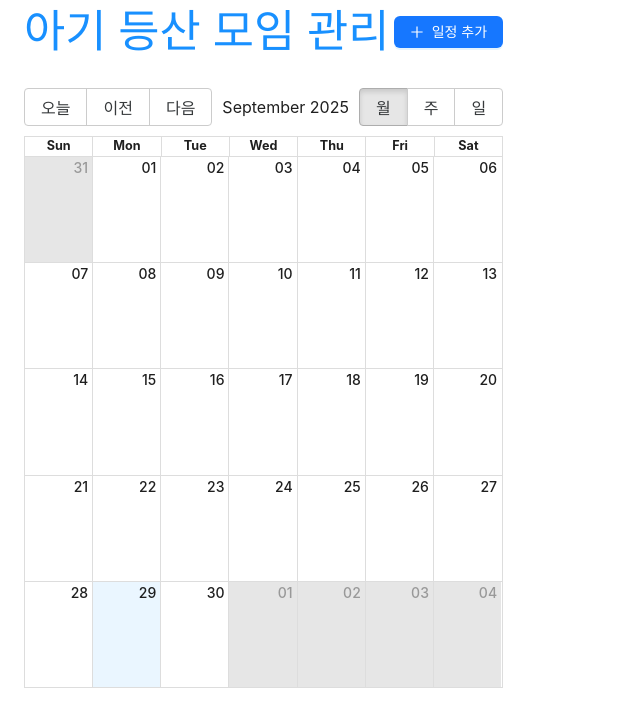
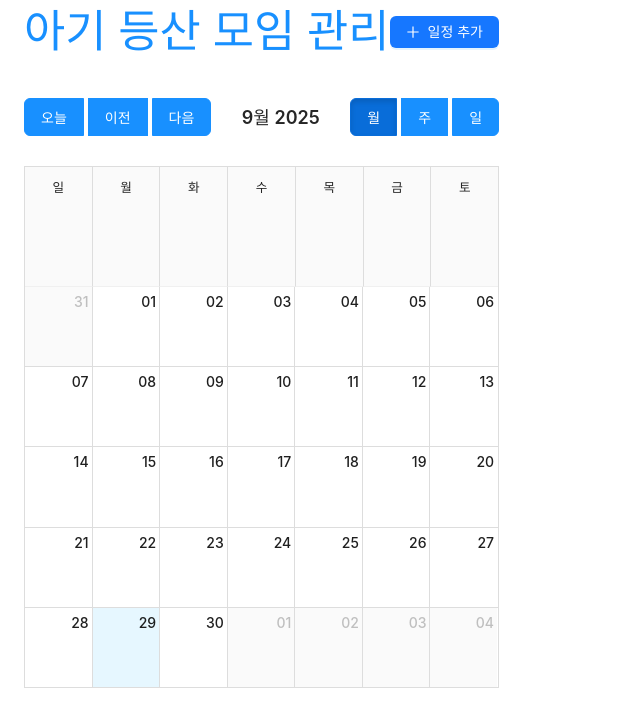
Before and after one commit to hajinkim42/BHC-Admin, a React (Vite) app: page / in a window 1280 px wide. Shown: the top 726 px of the page, without its empty margins (0-640 px from the left). Built offline with nearby package versions, Linux system fonts and the light colour scheme; no server answers; the database is empty.

Commit message:
캘린더 디자인수정, 리액트 18로 변경

```diff
--- a/src/App.jsx
+++ b/src/App.jsx
@@ -4,8 +4,10 @@ import { Calendar, momentLocalizer } from "react-big-calendar";
 import { Layout, Button, Modal, Form, Input, Select, DatePicker, TimePicker, message, Popconfirm } from "antd";
 import { PlusOutlined, EditOutlined, DeleteOutlined } from "@ant-design/icons";
 import moment from "moment";
+import "moment/locale/ko";
+import "antd/dist/reset.css";
 import "react-big-calendar/lib/css/react-big-calendar.css";
-import "antd/dist/reset.css";
+import "./Calendar.css";
 
 const { Header, Content } = Layout;
 const { Option } = Select;
@@ -36,7 +38,7 @@ function App() {
 
 
       // 캘린더 이벤트로 변환
-      const calendarEvents = (data || []).map(meetup => ({
+      const calendarEvents = (data).map(meetup => ({
         id: meetup.id,
         title: `${meetup.place}${meetup.course ? ` (${meetup.course})` : ''}`,
         start: new Date(`${meetup.date}T${meetup.start_time || '09:00:00'}`),
@@ -136,6 +138,7 @@ function App() {
     }
   };
 
+
   const eventStyleGetter = (event) => {
     const type = event.resource.type;
     let backgroundColor = '#3174ad';
@@ -186,7 +189,7 @@ function App() {
         </Button>
       </Header>
 
-      <Content style={{ padding: '24px', background: '#fff' }}>
+      {events && <Content style={{ padding: '24px', background: '#fff' }}>
         <div style={{ height: '600px' }}>
           <Calendar
             localizer={localizer}
@@ -216,7 +219,7 @@ function App() {
             }}
           />
         </div>
-      </Content>
+      </Content>}
 
       <Modal
         title={editingEvent ? "일정 수정" : "일정 추가"}
--- a/src/Calendar.css
+++ b/src/Calendar.css
@@ -34,6 +34,111 @@
   color: #d9d9d9;
   border-color: #d9d9d9;
   cursor: not-allowed;
+}
+
+/* 버튼 클릭 이벤트 강제 활성화 */
+.rbc-toolbar button {
+  pointer-events: auto !important;
+  cursor: pointer !important;
+  user-select: none !important;
+  -webkit-user-select: none !important;
+  -moz-user-select: none !important;
+  -ms-user-select: none !important;
+  -webkit-tap-highlight-color: transparent !important;
+  -webkit-touch-callout: none !important;
+  touch-action: manipulation !important;
+  position: relative !important;
+  z-index: 10 !important;
+}
+
+/* 활성 뷰 버튼 스타일 */
+.rbc-toolbar button.rbc-active {
+  background: #096dd9 !important;
+  border-color: #096dd9 !important;
+  font-weight: 600 !important;
+}
+
+/* 버튼 그룹 스타일 */
+.rbc-btn-group {
+  display: flex;
+  gap: 4px;
+}
+
+.rbc-btn-group button {
+  margin: 0 !important;
+}
+
+/* Ant Design CSS 오버라이드 방지 */
+.rbc-toolbar button,
+.rbc-toolbar button:before,
+.rbc-toolbar button:after {
+  box-sizing: border-box !important;
+  -webkit-box-sizing: border-box !important;
+  -moz-box-sizing: border-box !important;
+}
+
+/* Ant Design 버튼 스타일 완전 오버라이드 */
+.rbc-toolbar button.ant-btn,
+.rbc-toolbar button[class*="ant-btn"],
+.rbc-toolbar input[type="button"],
+.rbc-toolbar input[type="submit"],
+.rbc-toolbar input[type="reset"] {
+  background: #1890ff !important;
+  color: white !important;
+  border: 1px solid #1890ff !important;
+  padding: 8px 16px !important;
+  border-radius: 6px !important;
+  cursor: pointer !important;
+  font-size: 14px !important;
+  margin: 0 4px !important;
+  transition: all 0.3s !important;
+  pointer-events: auto !important;
+  user-select: none !important;
+  outline: none !important;
+  box-shadow: none !important;
+  text-decoration: none !important;
+  display: inline-block !important;
+  text-align: center !important;
+  vertical-align: middle !important;
+  touch-action: manipulation !important;
+  white-space: nowrap !important;
+  line-height: 1.5 !important;
+  font-weight: 400 !important;
+  min-width: auto !important;
+  height: auto !important;
+  position: relative !important;
+  z-index: 10 !important;
+}
+
+/* 모든 가능한 버튼 요소에 적용 */
+.rbc-toolbar *[role="button"],
+.rbc-toolbar *[onclick],
+.rbc-toolbar *[onClick] {
+  background: #1890ff !important;
+  color: white !important;
+  border: 1px solid #1890ff !important;
+  padding: 8px 16px !important;
+  border-radius: 6px !important;
+  cursor: pointer !important;
+  font-size: 14px !important;
+  margin: 0 4px !important;
+  transition: all 0.3s !important;
+  pointer-events: auto !important;
+  user-select: none !important;
+  outline: none !important;
+  box-shadow: none !important;
+  text-decoration: none !important;
+  display: inline-block !important;
+  text-align: center !important;
+  vertical-align: middle !important;
+  touch-action: manipulation !important;
+  white-space: nowrap !important;
+  line-height: 1.5 !important;
+  font-weight: 400 !important;
+  min-width: auto !important;
+  height: auto !important;
+  position: relative !important;
+  z-index: 10 !important;
 }
 
 .rbc-toolbar-label {
```
Also changed, not shown: package.json (+4 -4 lines), 1 other file (tests, documents, lock files or other folders).
